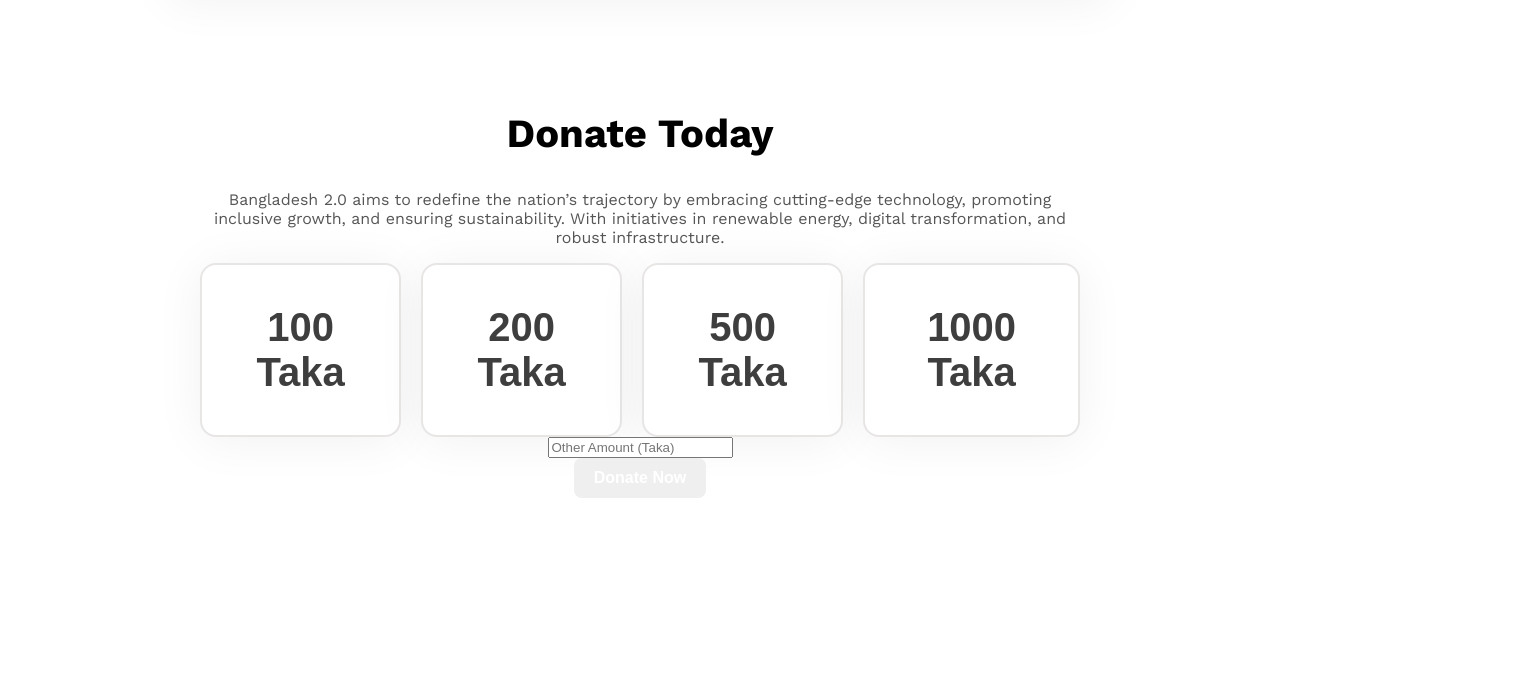
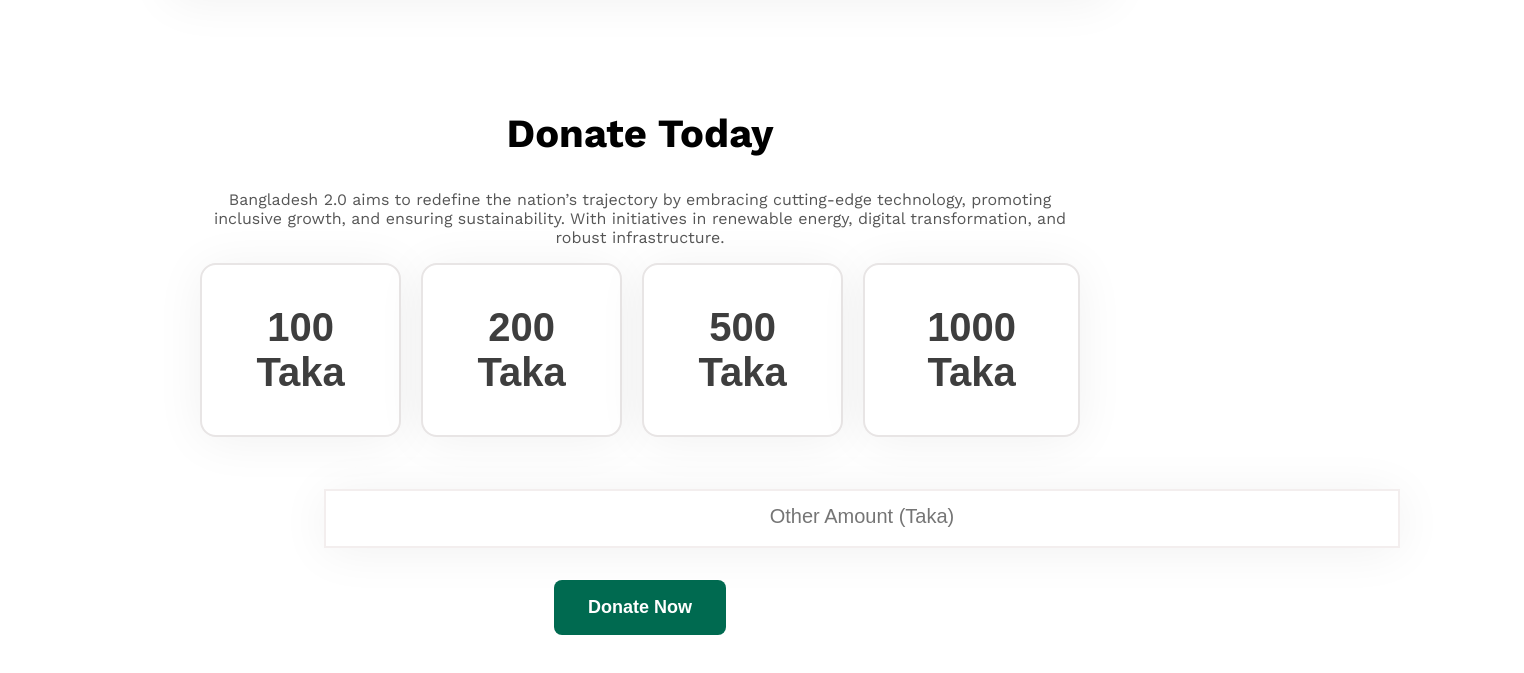
Before and after one commit to iqbalhossensayem/My-first-assignment, a plain HTML site: page index.html in a window 1280 px wide. Shown: the part 3003-3676 px from the top of the page, 1524 px wide, since content can reach past the window. Before the commit the page ends 3613 px from the top, so only its background shows below. Drawn offline with nearby package versions, Linux system fonts and the light colour scheme.

Commit message:
amain work done

```diff
--- a/index.html
+++ b/index.html
@@ -132,9 +132,9 @@
                 <button class="button">1000 Taka</button>
               </div>
               <div class="other-amount">
-                 <input type="text" placeholder="Other Amount (Taka)">
+                 <input class="input-class" type="text" placeholder="Other Amount (Taka)">
               </div>
-              <button class="vision-btn">Donate Now</button>
+              <button class=" donate-btn vision-btn">Donate Now</button>
         </section>
 
     </main>
--- a/style/style.css
+++ b/style/style.css
@@ -2,8 +2,7 @@
     font-family: "Work Sans", serif;
     font-optical-sizing: auto;
     font-style: normal;
-    /* max-width:  1680px;
-    margin: 0 auto; */
+
 }
 
 
@@ -164,7 +163,7 @@ nav {
     background-image: url(../assets/quote-bg.png);
     background-repeat: no-repeat;
     background-position: 20px 20px;
-    /* padding: 25px 1192px 167px 24px; */
+
     background-color: #FFFFFF;
     border: 2px solid rgb(232, 229, 229);
     border-radius: 16px;
@@ -180,12 +179,6 @@ nav {
     font-weight: 600;
 }
 
-/* news section */
-/* .news-sec{
-    display: flex;
-    justify-content: center;
-    align-items: center;
-} */
 
 
 .news-portal {
@@ -199,7 +192,6 @@ nav {
 }
 
 .news-info {
-    background-color: ;
     max-width: 744px;
     padding: 0 32px;
 
@@ -256,6 +248,12 @@ nav {
     font-size: 40px;
     border: 2px solid rgb(232, 229, 229);
 }
+.donate-btn{
+    background-color:#006A50 ;
+    font-weight: 600;
+    font-size: 18px;
+    padding: 17px 34px;
+}
 
 .button:hover {
     background-color: #C6E4D6;
@@ -263,5 +261,21 @@ nav {
 }
 
 .other-amount {
+    margin-top: 20px;
+
+    align-items: center;
 
 }
+.other-amount input::placeholder{
+    font-weight: 400;
+    font-size: 20px;
+}
+.input-class{
+    width: 1032px;
+    margin: 32px 124px;
+    text-align: center;
+    padding: 20px;
+    box-shadow: 0px 4px 50px 0px rgba(0, 0, 0, 0.06);
+    border: 2px solid rgb(243, 238, 238);
+
+}
```
